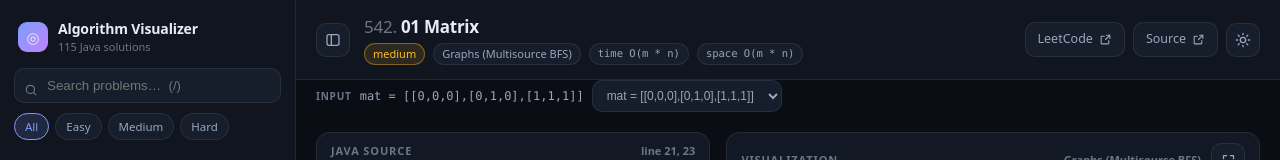
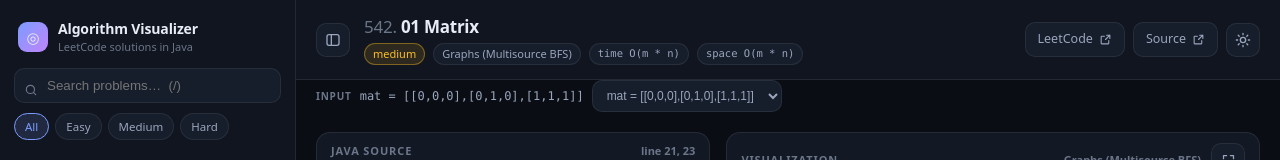
Before and after one commit to ValentinoFilipetto/leetcode-visualizer, a React (Vite) app: page /#/medium/graphs/ZeroOneMatrix in a window 1280 px wide. Shown: the top 160 px of the page. Built offline with nearby package versions, Linux system fonts and the light colour scheme.

Commit message:
Drop hardcoded solution counts from the sidebar and README
Co-Authored-By: Claude Opus 5.5 <noreply@anthropic.com>

```diff
--- a/src/components/Sidebar.tsx
+++ b/src/components/Sidebar.tsx
@@ -49,7 +49,7 @@ export function Sidebar({
         <div className="brand-mark">◎</div>
         <div>
           <div className="brand-title">Algorithm Visualizer</div>
-          <div className="brand-sub">{solutions.length} Java solutions</div>
+          <div className="brand-sub">LeetCode solutions in Java</div>
         </div>
       </div>
 
```
Also changed, not shown: 1 other file (tests, documents, lock files or other folders).
